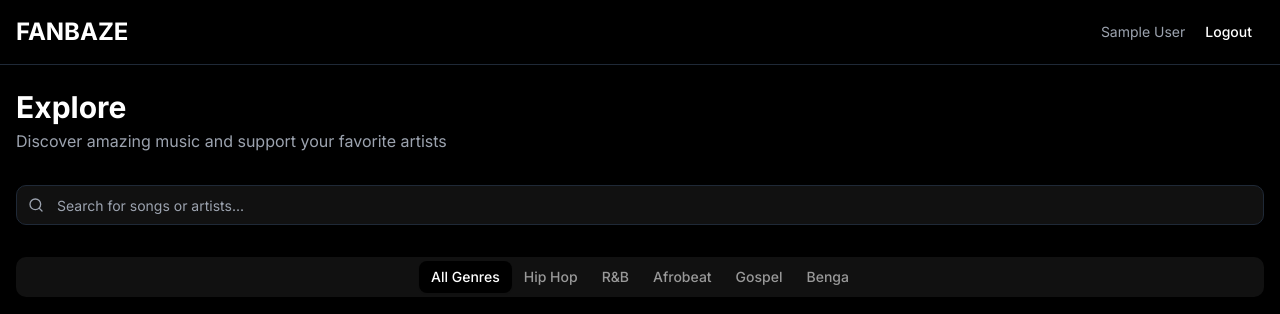
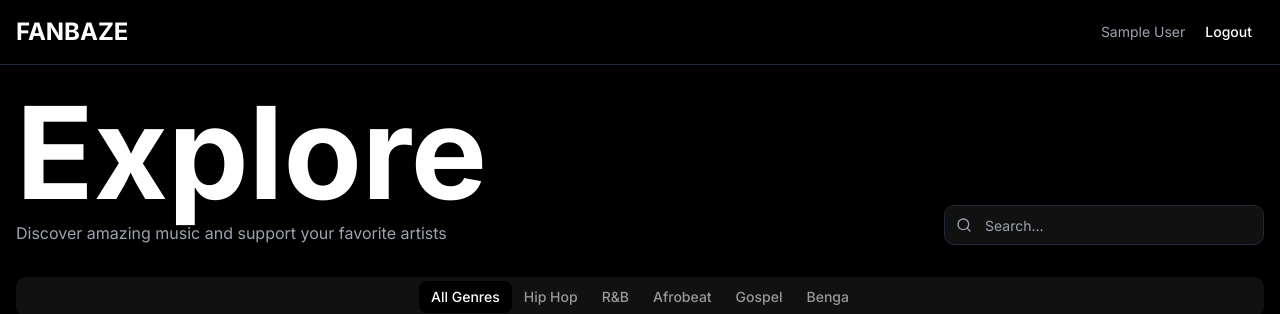
Before and after one commit to Makau9362/vibe-boost-tracks-arena, a React (Vite) app: page /explore in a window 1280 px wide. Shown: the top 314 px of the page. Built offline with nearby package versions, Linux system fonts and the light colour scheme; sample sign-in values are in the browser's storage.

Commit message:
feat: Adjust Explore page font sizes
Increased the font size of "Explore" on the Explore page and reduced the size of the search bar on smaller screens.

```diff
--- a/src/pages/Explore.tsx
+++ b/src/pages/Explore.tsx
@@ -59,21 +59,23 @@ const Explore = () => {
       <Navigation />
 
       <main className="flex-1 container mx-auto px-2 sm:px-4 py-4 sm:py-6 pb-48">
-        <div className="mb-6 sm:mb-8">
-          <h1 className="text-2xl sm:text-3xl font-bold mb-1 text-gradient-purple">Explore</h1>
+        <div className="mb-6 sm:mb-8 flex flex-col sm:flex-row sm:items-end sm:justify-between gap-4">
+          <div>
+            <h1 className="text-6xl sm:text-7xl md:text-8xl lg:text-9xl font-bold mb-1 text-gradient-purple">Explore</h1>
             <p className="text-sm sm:text-base text-gray-400">Discover amazing music and support your favorite artists</p>
           </div>
 
           {/* Search Bar */}
-        <div className="relative mb-6 sm:mb-8">
+          <div className="relative sm:w-64 md:w-80">
             <Search className="absolute left-3 top-1/2 transform -translate-y-1/2 text-gray-400 h-4 w-4" />
             <Input
               type="text"
-            placeholder="Search for songs or artists..."
+              placeholder="Search..."
               value={searchQuery}
               onChange={(e) => setSearchQuery(e.target.value)}
-            className="pl-10 bg-music-card border-gray-800 text-white placeholder:text-gray-400"
+              className="pl-10 bg-music-card border-gray-800 text-white placeholder:text-gray-400 text-sm"
             />
+          </div>
         </div>
 
         <Tabs defaultValue="all" className="mb-8">
```
Lines whose indentation alone changed are shown as unchanged.
